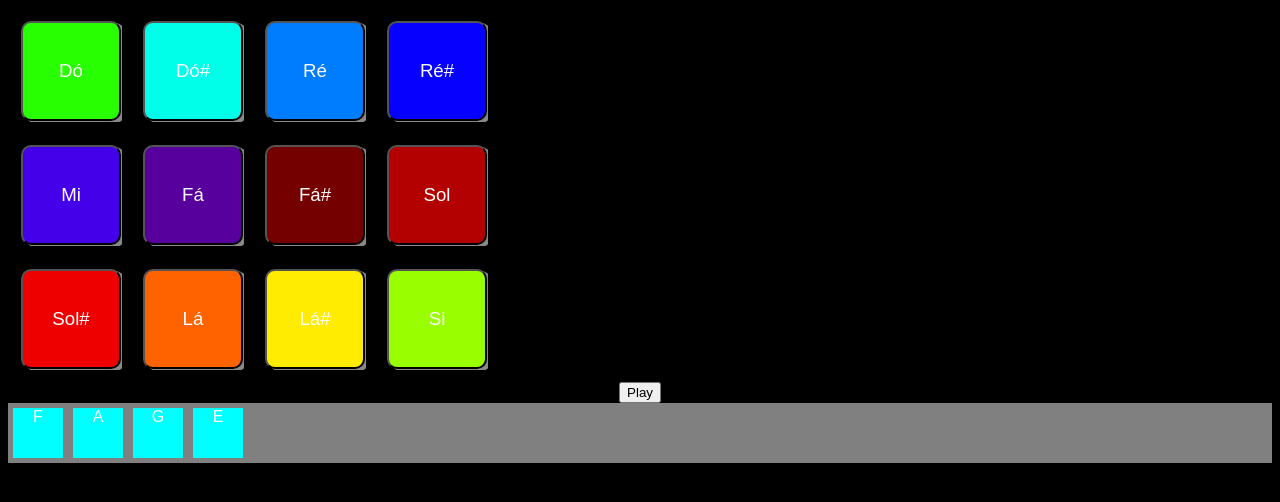
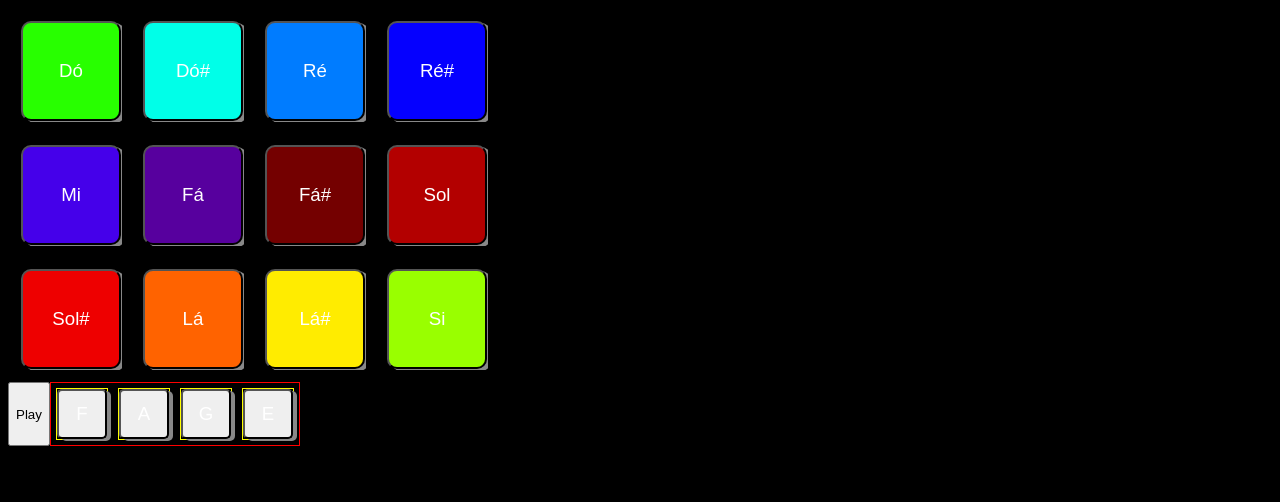
Before and after one commit to thaenor/digital-art-camul, a React app: page / in a window 1280 px wide. Built offline with nearby package versions, Linux system fonts and the light colour scheme.

Commit message:
add styles

```diff
--- a/src/Components/NoteQueue/index.js
+++ b/src/Components/NoteQueue/index.js
@@ -1,25 +1,23 @@
-import React from "react";
+import React from 'react';
 
-import "./styles.css";
+import './styles.css';
 
 export default function PadButton() {
   return (
-    <div>
-        <button className="playBtn">
-            Play
-        </button>
+    <div className="noteQueueContainer">
+      <button className="playBtn">Play</button>
       <ul className="noteQueue">
         <li className="note">
-                F
+          <button className="container">F</button>
         </li>
         <li className="note">
-                A
+          <button className="container">A</button>
         </li>
         <li className="note">
-                G
+          <button className="container">G</button>
         </li>
         <li className="note">
-                E
+          <button className="container">E</button>
         </li>
       </ul>
     </div>
--- a/src/Components/NoteQueue/styles.css
+++ b/src/Components/NoteQueue/styles.css
@@ -1,3 +1,7 @@
+.noteQueueContainer {
+  display: flex;
+}
+
 ul {
   list-style: none;
   margin: 0;
@@ -5,7 +9,7 @@
 }
 
 .noteQueue {
-  background-color: grey;
+  border: 1px solid red;
   display: flex;
   flex-direction: row;
 }
@@ -15,7 +19,15 @@
   display: block;
   width: 50px;
   height: 50px;
-  background-color: aqua;
+  border: 1px solid yellow;
+}
+
+.container {
+  display: inline-block;
+  width: 100%;
+  height: 100%;
+  border-radius: 10%;
+  box-shadow: 4px 2px #888888;
 }
 
 .playBtn {
```
Lines whose indentation alone changed are shown as unchanged.
